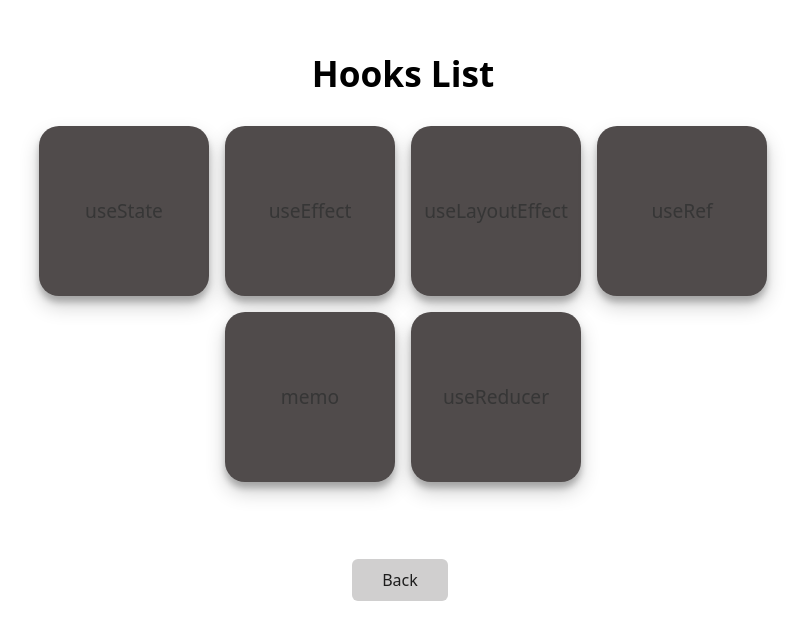
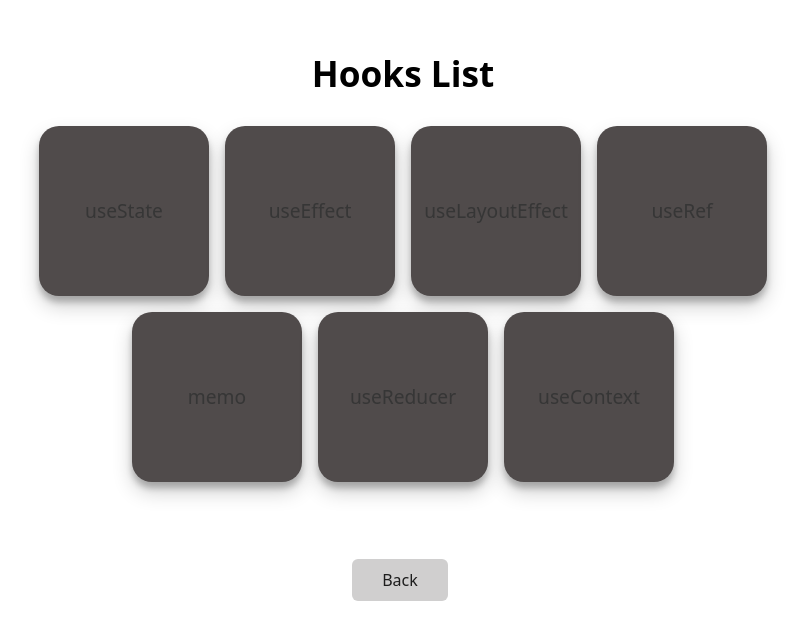
Before and after one commit to jean3102/hook-app, a React (Vite) app: page / in a window 1280 px wide. Shown: the part 104-744 px from the top of the page, without its empty margins (237-1042 px from the left). Built offline with nearby package versions, Linux system fonts and the light colour scheme.

Commit message:
feact(useContext): wip on useContext

```diff
--- a/src/hooks.json
+++ b/src/hooks.json
@@ -22,5 +22,9 @@
     {
         "path": "useReducer",
         "description": "useReducer"
+    },
+    {
+        "path": "useContext",
+        "description": "useContext"
     }
 ]
--- a/src/routes.tsx
+++ b/src/routes.tsx
@@ -14,6 +14,7 @@ import MemoComponents from './memo/MemoComponents.tsx';
 import UseReducerComponent from './useReducer/UseReducerComponent.tsx';
 import CounterReducer from './useReducer/Counter/CounterReducer.tsx';
 import TaskApp from './useReducer/TaskApp/TaskApp.tsx';
+import MainApp from './useContext/MainApp.tsx';
 
 export const routes = [
 	{ path: '/', element: <HookApp /> },
@@ -35,4 +36,5 @@ export const routes = [
 	{ path: '/react-memo/use-memo', element: <UseMemoExample /> },
 	{ path: '/react-memo/use-callback', element: <CallBackHook /> },
 	{ path: '/react-memo/example-memo', element: <Father /> },
+	{ path: '/useContext/', element: <MainApp /> },
 ];
--- /dev/null
+++ b/src/useContext/Login.tsx
@@ -0,0 +1,3 @@
+export default function Login() {
+	return <div>login</div>;
+}
--- /dev/null
+++ b/src/useContext/MainApp.tsx
@@ -0,0 +1,3 @@
+export default function MainApp() {
+	return <div>MainApp</div>;
+}
```
Also changed, not shown: src/useContext/AboutPage.tsx (added).
